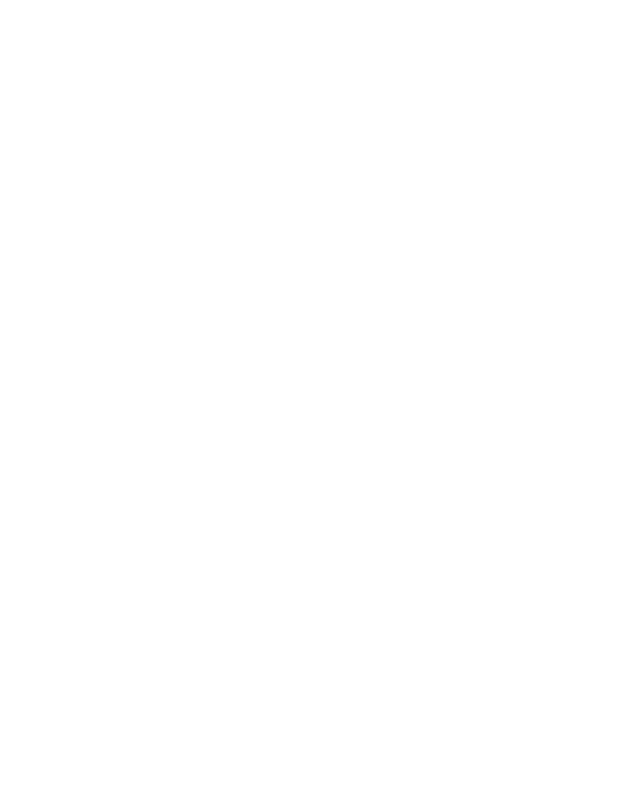
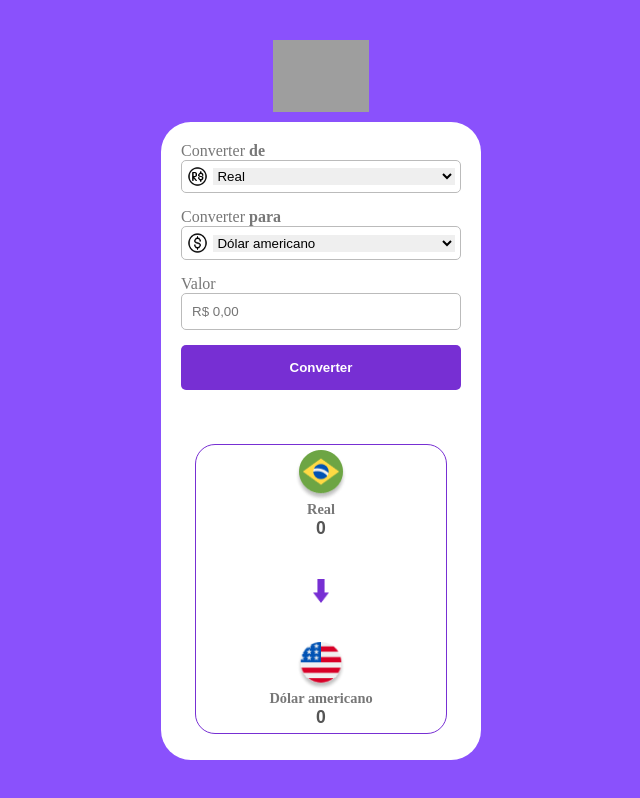
Before and after one commit to LeonardoVRR/Conversor-de-Moedas, a plain HTML site: page index.html in a window 1280 px wide. Shown: the whole page, without its empty margins (319-959 px from the left). Drawn offline with Linux system fonts and the light colour scheme; grey boxes are pictures that could not be loaded.

Commit message:
aplicando estilos css e configurando o script do conversor de moedas

```diff
--- a/index.html
+++ b/index.html
@@ -8,7 +8,62 @@
 </head>
 <body>
 
+    <main class="main_container">
+        <img src="imgs/money.gif" alt="imagem de uma mão dando dinheiro a outra mão" class="gif_money">
+        <article class="conversor_container">
+            <form class="conversor">
+                <div class="label_input">
+                    <label for="convert">Converter <strong>de</strong></label>
+                    <div class="convert_container">
+                        <img src="imgs/real(BR) coin.png" alt="simbolo real brasileiro" class="coin_symbol" id="coin_symbol_convert">
+                        <select id="convert">
+                            <option value="real">Real</option>
+                            <option value="dolar">Dólar americano</option>
+                            <option value="euro">Euro</option>
+                            <option value="iene">Ieni</option>
+                            <option value="libra">Libra</option>
+                            <option value="bitcoin">Bitcoin</option>
+                        </select>
+                    </div>
+                </div>
+                <div class="label_input">
+                    <label for="conversion_target">Converter <strong>para</strong></label>
+                    <div class="convert_container">
+                        <img src="imgs/dollar coin.png" alt="simbolo dollor americano" class="coin_symbol" id="coin_symbol_target">
+                        <select id="conversion_target">
+                            <option value="real">Real</option>
+                            <option value="dolar" selected>Dólar americano</option>
+                            <option value="euro">Euro</option>
+                            <option value="iene">Ieni</option>
+                            <option value="libra">Libra</option>
+                            <option value="bitcoin">Bitcoin</option>
+                        </select>
+                    </div>
+                </div>
+                <div class="label_input">
+                    <label for="value_to_convert">Valor</label>
+                    <input type="number" id="value_to_convert" placeholder="R$ 0,00" required>
+                </div>
+                <input type="submit" value="Converter" class="converter_btn">
+            </form>
+
+            <section class="conversion_result_container">
+                <div class="converted_value">
+                    <img src="imgs/brasil icon.png" class="country_flag">
+                    <h1 class="coin_name" id="coin_name_convert">Real</h1>
+                    <p class="value" id="value_coin_convert">0</p>
+                </div>
+                <img src="imgs/arrow.png" alt="" class="arrow">
+                <div class="conversion_result">
+                    <img src="imgs/estados-unidos icon.png" class="country_flag_2">
+                    <h1 class="coin_name" id="coin_name_target">Dólar americano</h1>
+                    <p class="value" id="value_coin_target">0</p>
+                </div>
+            </section>
+        </article>
+    </main>
 
     <script src="main.js"></script>
+
 </body>
 </html>
--- a/main.js
+++ b/main.js
@@ -0,0 +1,114 @@
+const convert = document.getElementById("convert")
+const conversion_target = document.getElementById("conversion_target")
+const coin_symbol_convert = document.getElementById("coin_symbol_convert")
+const coin_symbol_target = document.getElementById("coin_symbol_target")
+const conversor_form = document.querySelector(".conversor")
+
+const country_flag_convert = document.querySelector(".country_flag")
+const country_flag_target = document.querySelector(".country_flag_2")
+const coin_name_convert = document.getElementById("coin_name_convert")
+const coin_name_target = document.getElementById("coin_name_target")
+const value_coin_convert = document.getElementById("value_coin_convert")
+const value_coin_target = document.getElementById("value_coin_target")
+
+let value_to_convert = document.getElementById("value_to_convert")
+let coin_convert = convert.value
+let coin_target = conversion_target.value
+
+const valor_moedas = {
+    real: {
+        moeda: "Real",
+        img: "imgs/brasil icon.png",
+        valor: 0.00671
+    },
+    dolar: {
+        moeda: "Dólar americano",
+        img: "imgs/estados-unidos icon.png",
+        valor: 5.8
+    },
+    euro: {
+        moeda: "Euro",
+        img: "imgs/euro icon.png",
+        valor: 6.03
+    },
+    iene: {
+        moeda: "Iene",
+        img: "imgs/iene icon.png",
+        valor: 0.038
+    },
+    libra: {
+        moeda: "Libra",
+        img: "imgs/libra icon.png",
+        valor: 7.26
+    },
+    bitcoin: {
+        moeda: "Bitcoin",
+        img: "imgs/bitcoin icon.png",
+        valor: 559672.62
+    }
+}
+
+convert.addEventListener("change", ()=>{
+    coin_convert = convert.value
+
+    changeIconCoin(coin_convert, coin_symbol_convert)
+})
+
+conversion_target.addEventListener("change", ()=>{
+    coin_target = conversion_target.value
+
+    changeIconCoin(coin_target, coin_symbol_target)
+})
+
+function changeIconCoin(coin, coin_symbol) {
+
+    switch (coin) {
+        case "real":
+            coin_symbol.setAttribute("src", "imgs/real(BR) coin.png")
+            break;
+
+        case "dolar":
+            coin_symbol.setAttribute("src", "imgs/dollar coin.png")
+            break;
+
+        case "euro":
+            coin_symbol.setAttribute("src", "imgs/euro coin.png")
+            break;
+
+        case "iene":
+            coin_symbol.setAttribute("src", "imgs/iene coin.png")
+            break;
+
+        case "libra":
+            coin_symbol.setAttribute("src", "imgs/libra coin.png")
+            break;
+
+        case "bitcoin":
+            coin_symbol.setAttribute("src", "imgs/bitcoin coin.png")
+            break;
+
+        default:
+            break;
+    }
+}
+
+conversor_form.addEventListener("submit", (event)=>{
+    event.preventDefault()
+
+    calculateConversion()
+
+    conversor_form.reset()
+})
+
+function calculateConversion() {
+    value_coin_convert.textContent = `${value_to_convert.value}`
+    country_flag_convert.setAttribute("src", `${valor_moedas[coin_convert].img}`)
+    coin_name_convert.textContent = `${valor_moedas[coin_convert].moeda}`
+
+    country_flag_target.setAttribute("src", `${valor_moedas[coin_target].img}`)
+    coin_name_target.textContent = `${valor_moedas[coin_target].moeda}`
+
+    const result = (value_to_convert.value / valor_moedas[coin_target].valor).toFixed(2)
+
+    value_coin_target.textContent = `${result}`
+}
--- a/style.css
+++ b/style.css
@@ -1,5 +1,161 @@
 * {
     margin: 0;
     padding: 0;
+    outline: 0;
     box-sizing: border-box;
 }
+
+:root {
+    --cor_principal: #772FD3;
+}
+
+body {
+    background-color: #8A51FC;
+}
+
+.main_container {
+    background-color: rgba(0, 255, 255, 0);
+    display: flex;
+    flex-flow: column nowrap;
+    justify-content: center;
+    align-items: center;
+
+    gap: 10px;
+
+    width: 25vw;
+    height: 90vh;
+
+    position: absolute;
+    top: 50%;
+    left: 50%;
+    transform: translate(-50%, -50%);
+
+
+}
+
+.gif_money {
+    width: 30%;
+}
+
+.conversor_container {
+    background-color: white;
+    height: 100%;
+    width: 100%;
+    border-radius: 30px;
+
+    padding: 20px;
+
+    display: flex;
+    flex-flow: column nowrap;
+    align-items: center;
+    justify-content: space-between;
+    gap: 4%;
+}
+
+.conversor {
+    background-color: rgba(183, 255, 161, 0);
+
+    width: 100%;
+
+    display: flex;
+    flex-flow: column nowrap;
+    flex: 1;
+}
+
+.label_input {
+    display: flex;
+    flex-flow: column nowrap;
+    margin-bottom: 15px;
+
+    color: #777777;
+}
+
+.convert_container {
+    border: 1px solid #BBBBBB;
+    padding: 5px;
+
+    display: flex;
+    flex-flow: row nowrap;
+    align-items: center;
+    gap: 5px;
+    border-radius: 5px;
+}
+
+.coin_symbol {
+    width: 8%;
+}
+
+#convert, #conversion_target {
+    border: none;
+    width: 100%;
+}
+
+#value_to_convert {
+    border: 1px solid #BBBBBB;
+    border-radius: 5px;
+    padding: 10px;
+}
+
+.converter_btn {
+    padding: 15px;
+    border: none;
+    background-color: var(--cor_principal);
+    color: white;
+    font-weight: bolder;
+    border-radius: 5px;
+
+    cursor: pointer;
+}
+
+.converter_btn:hover {
+    background-color: rgb(150, 73, 228);
+}
+
+.conversion_result_container {
+    border: 1px solid var(--cor_principal);
+    border-radius: 20px;
+    width: 90%;
+    height: 90%;
+    flex: 1;
+
+    display: flex;
+    flex-flow: column nowrap;
+    align-items: center;
+    justify-content: space-between;
+    gap: 2px;
+
+    padding: 5px;
+    margin-bottom: 2%;
+}
+
+.converted_value, .conversion_result {
+    background-color: rgba(0, 255, 255, 0);
+    display: flex;
+    flex-flow: column nowrap;
+    align-items: center;
+    justify-content: center;
+}
+
+.conversion_result_container h1 {
+    color: #777777;
+    font-size: 0.9em;
+}
+
+.conversion_result_container p {
+    color: #555555;
+    font-size: 1.1em;
+    font-weight: bolder;
+    font-family: sans-serif;
+}
+
+.country_flag {
+    width: 4vw;
+}
+
+.country_flag_2 {
+    width: 3.8vw;
+}
+
+.arrow {
+    width: 7%;
+}
```
Also changed, not shown: imgs/arrow.png (added), imgs/bitcoin coin.png (added), imgs/bitcoin icon.png (added), imgs/brasil icon.png (added), imgs/dollar coin.png (added), imgs/estados-unidos icon.png (added), imgs/euro coin.png (added), imgs/euro icon.png (added), imgs/iene coin.png (added), imgs/iene icon.png (added), imgs/libra coin.png (added), imgs/libra icon.png (added), imgs/real(BR) coin.png (added), 1 other file.
